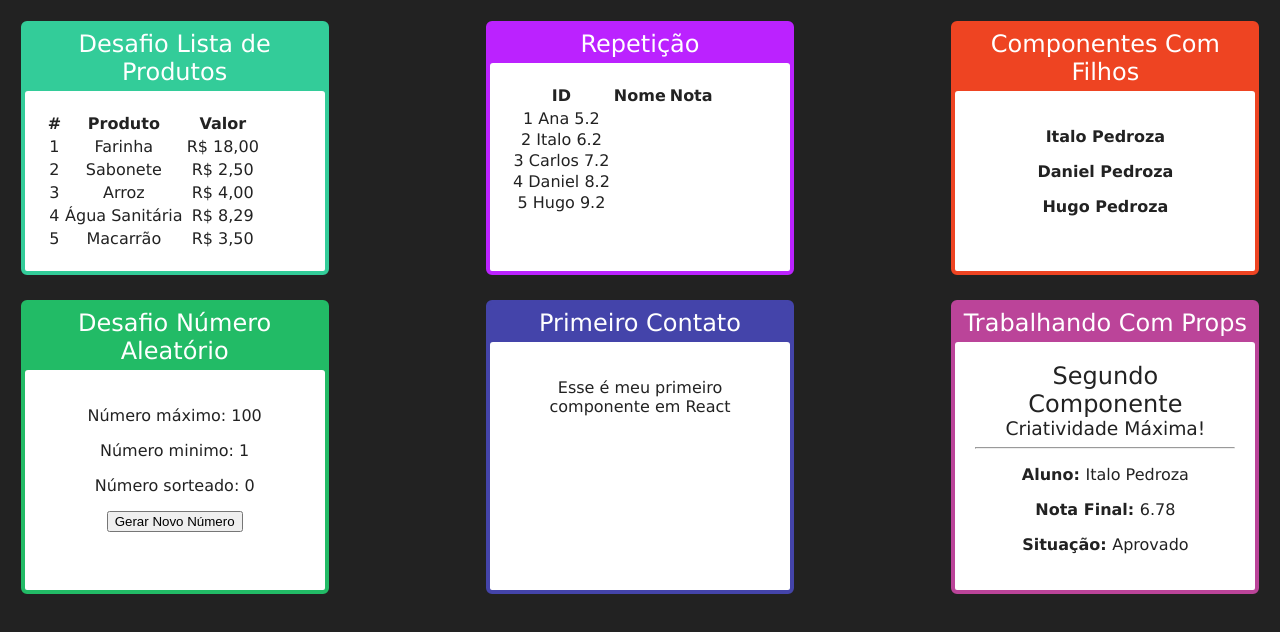
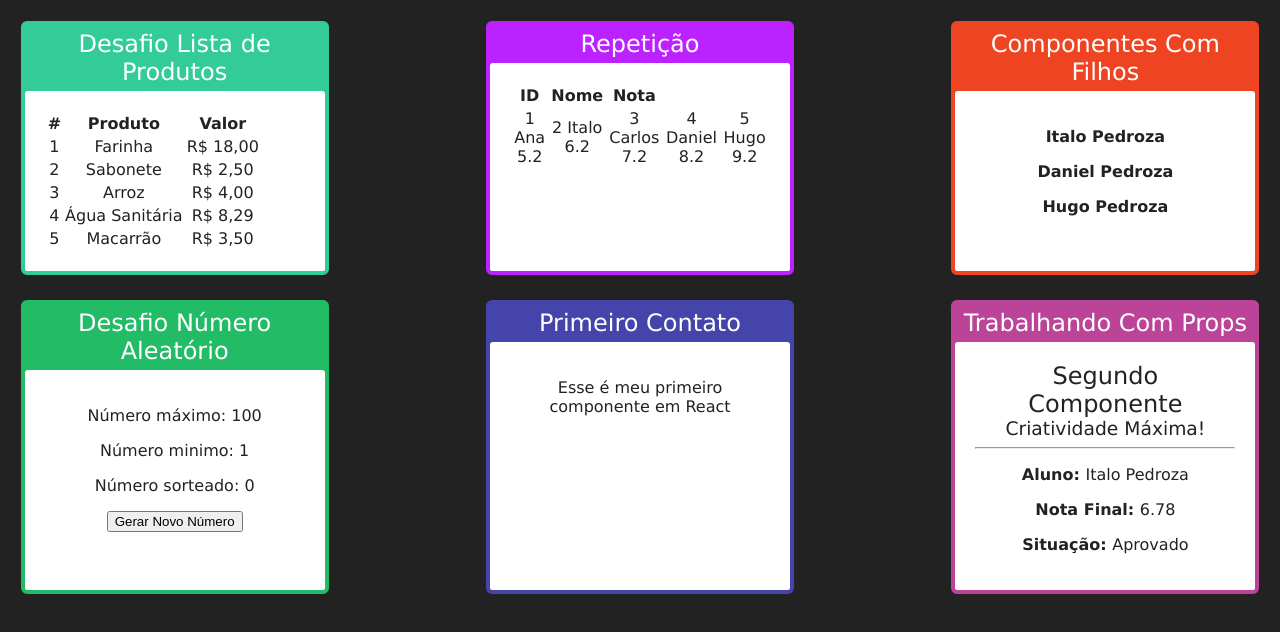
Before and after one commit to italoknd/Curso-REACT-JS, a React (Vite) app in the folder react-fundamentals/: page / in a window 1280 px wide. Shown: the top 632 px of the page. Built offline with nearby package versions, Linux system fonts and the light colour scheme.

Commit message:
css adjusts

```diff
--- a/react-fundamentals/src/components/repeticao/ListaAlunos.css
+++ /dev/null
@@ -1,5 +0,0 @@
-.tdata {
-  display: flex;
-  flex-direction: column;
-  width: 100%;
-}
--- a/react-fundamentals/src/components/repeticao/ListaAlunos.tsx
+++ b/react-fundamentals/src/components/repeticao/ListaAlunos.tsx
@@ -1,6 +1,4 @@
 import React from "react";
-import "./ListaAlunos.css";
-
 import dataAlunos from "../../data/alunos";
 import { IAluno } from "../../interfaces/basicos-interface/basico";
 
@@ -17,7 +15,7 @@ const listaAlunos = (props) => {
           </tr>
         </thead>
         <tbody>
-          <tr className="tdata">
+          <tr>
             {alunos.map((aluno: IAluno, index) => {
               return (
                 <td key={index}>
--- /dev/null
+++ b/react-fundamentals/src/components/repeticao/ListaProdutos.css
@@ -0,0 +1,3 @@
+.tdata {
+    text-align: center;
+}
--- a/react-fundamentals/src/components/repeticao/ListaProdutos.tsx
+++ b/react-fundamentals/src/components/repeticao/ListaProdutos.tsx
@@ -1,6 +1,7 @@
 import React from "react"
 import produtos from "../../data/produtos"
-import {formaMonetaryValue} from "../../utils/formatMonetaryValue"
+import { formaMonetaryValue } from "../../utils/formatMonetaryValue"
+import "../repeticao/ListaProdutos.css"
 
 const listaProdutos = () => {
     return (
@@ -17,7 +18,7 @@ const listaProdutos = () => {
                     {
                         produtos.map(produto => {
                             return (
-                                <tr key={produto.id}>
+                                <tr className="tdata" key={produto.id}>
                                     <td>{produto.id}</td>
                                     <td>{produto.nome}</td>
                                     <td>{formaMonetaryValue(Number(produto.valor))}</td>
```
